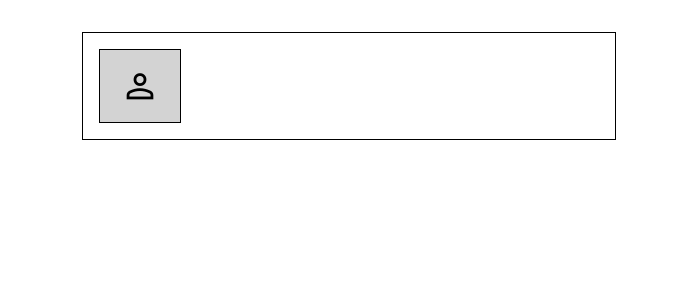
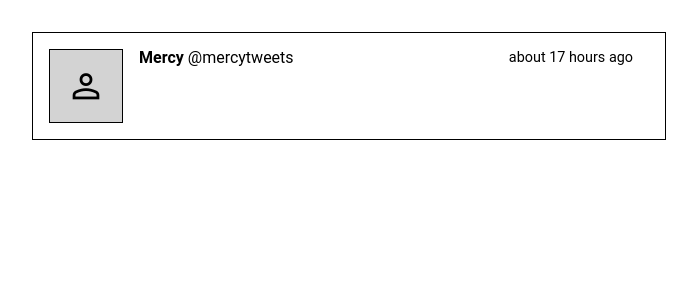
Before and after one commit to anualabi/tweet-component, a React (Create React App) app: page / in a window 1280 px wide. Shown: the top 300 px of the page, without its empty margins (291-988 px from the left). Built offline with nearby package versions, Linux system fonts and the light colour scheme.

Commit message:
create tweet author and time

```diff
--- a/package.json
+++ b/package.json
@@ -10,6 +10,7 @@
     "@types/node": "^16.11.47",
     "@types/react": "^18.0.15",
     "@types/react-dom": "^18.0.6",
+    "date-fns": "^2.29.1",
     "react": "^18.2.0",
     "react-dom": "^18.2.0",
     "react-scripts": "5.0.1",
--- /dev/null
+++ b/src/app/components/Author.tsx
@@ -0,0 +1,29 @@
+import styled from 'styled-components';
+
+const Author = () => {
+  return (
+    <StyledAuthor>
+      <span className="name">Mercy</span>
+      <span className="username">@mercytweets</span>
+    </StyledAuthor>
+  );
+};
+
+const StyledAuthor = styled.p`
+  display: flex;
+  flex-direction: column;
+  margin: 0 0 0.5rem;
+  text-align: center;
+
+  .name {
+    font-weight: bold;
+    margin-right: 0.25rem;
+  }
+
+  @media (min-width: 499px) {
+    flex-direction: row;
+    margin: 0;
+  }
+`;
+
+export default Author;
--- /dev/null
+++ b/src/app/components/Tme.tsx
@@ -0,0 +1,13 @@
+import formatDistanceToNow from 'date-fns/formatDistanceToNow';
+import styled from 'styled-components';
+
+const Time = () => {
+  return <StyledTime>{formatDistanceToNow(new Date(2022, 7, 4, 2, 0, 0))} ago</StyledTime>;
+};
+
+const StyledTime = styled.p`
+  font-size: 0.9rem;
+  margin: 0;
+`;
+
+export default Time;
--- a/src/app/components/Tweet.tsx
+++ b/src/app/components/Tweet.tsx
@@ -1,14 +1,21 @@
 import styled from 'styled-components';
 import Avatar from './Avatar';
+import Author from './Author';
+import Time from './Tme';
 
 const Tweet = () => {
   return (
     <div className="container">
       <StyledTweet>
-        <div className="avatar-wrapper">
+        <div className="tweet-avatar">
           <Avatar />
         </div>
-        <div></div>
+        <div className="tweet-content">
+          <div className="tweet-content-head">
+            <Author />
+            <Time />
+          </div>
+        </div>
       </StyledTweet>
     </div>
   );
@@ -17,21 +24,49 @@ const Tweet = () => {
 const StyledTweet = styled.div`
   border: 1px solid black;
   display: flex;
+  flex-direction: column;
   justify-content: center;
   padding: 1rem;
   margin: 1rem auto;
   width: 100%;
-  max-width: 500px;
+  max-width: 600px;
 
-  .avatar-wrapper {
+  .tweet-avatar {
+    background-color: lightGray;
     border: 1px solid black;
+    margin: auto;
     width: 100%;
-    max-width: 80px;
-    background-color: lightGray;
+    width: 80px;
   }
 
-  @media (min-width: 375px) {
+  .tweet-content {
+    margin-top: 1rem;
+    width: 100%;
+
+    &-head {
+      display: flex;
+      align-items: center;
+      flex-direction: column;
+    }
+  }
+
+  @media (min-width: 499px) {
+    flex-direction: row;
     justify-content: flex-start;
+
+    .tweet-avatar {
+      margin: 0;
+    }
+
+    .tweet-content {
+      margin-top: 0;
+      padding: 0 1rem;
+
+      &-head {
+        justify-content: space-between;
+        flex-direction: row;
+      }
+    }
   }
 `;
 
```
Also changed, not shown: 1 other file (tests, documents, lock files or other folders).
